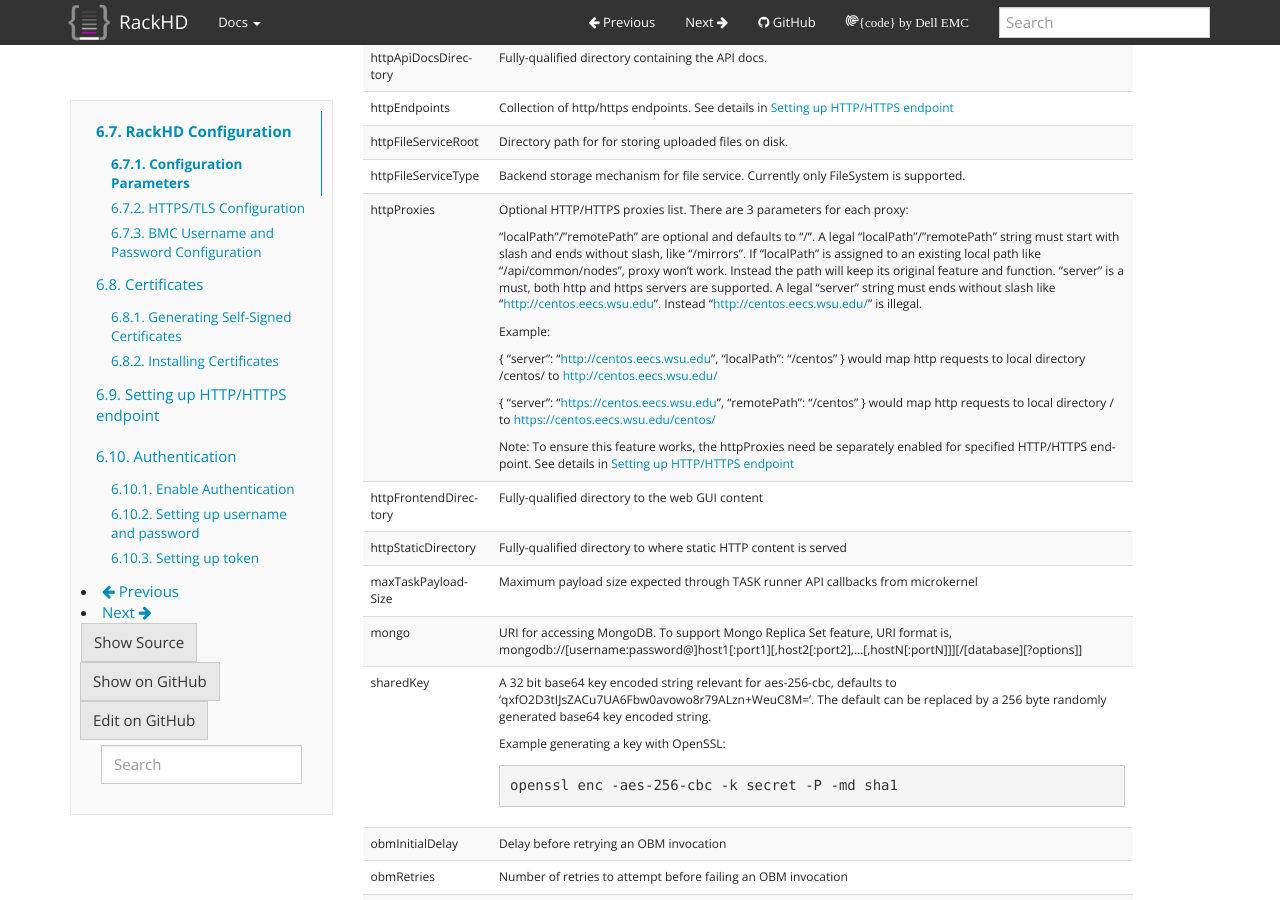
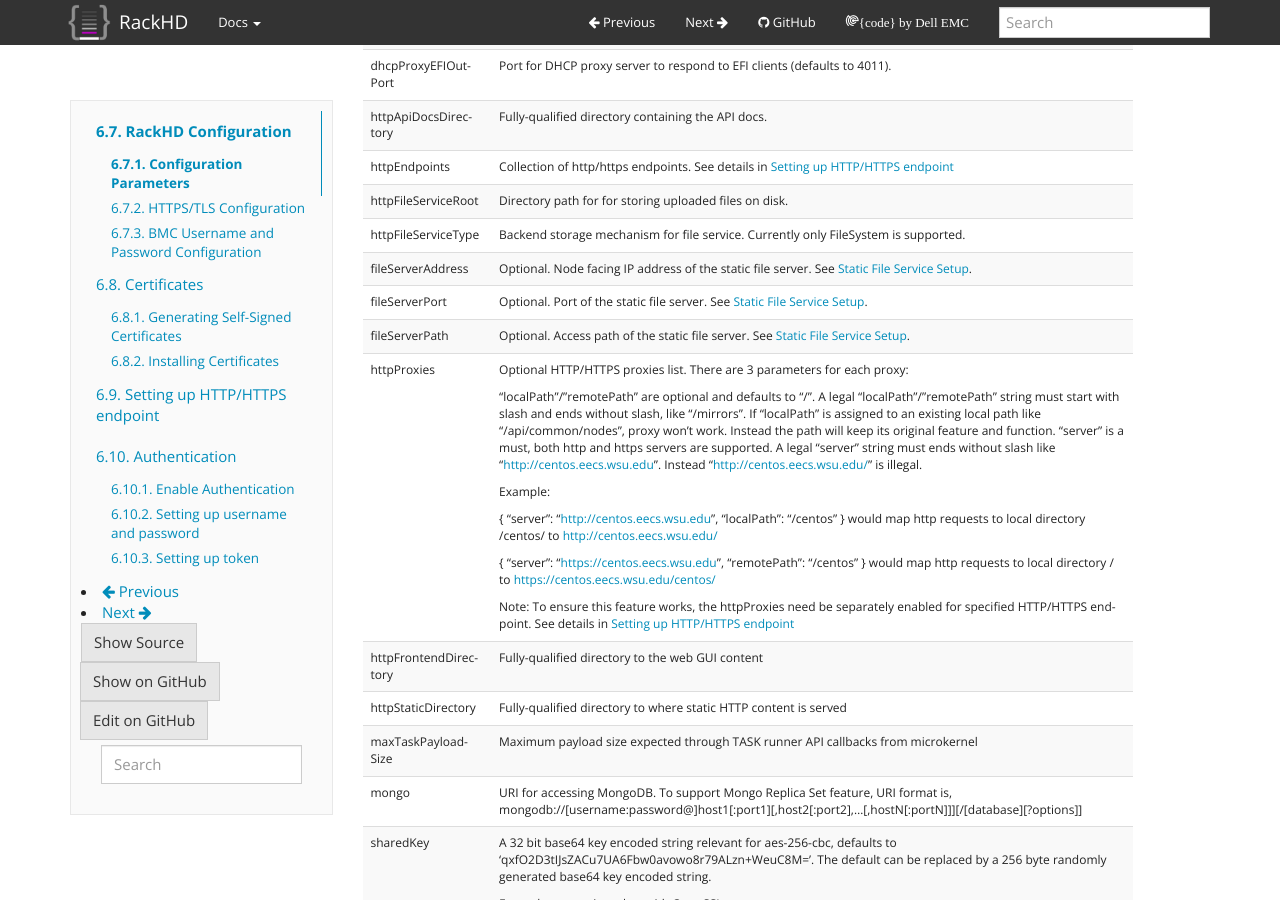
Before and after one commit to RackHD/docs, a Sphinx documentation site: the page built from docs/rackhd/configuration.rst, in a window 1280 px wide and 900 px high, scrolled down 1833 px. Built offline with Sphinx 7.4.7, drawn with Linux system fonts in a browser that asks for light colours; some of the changed text lies outside the part shown.

Commit message:
Add section for static file server

```diff
--- a/docs/rackhd/configuration.rst
+++ b/docs/rackhd/configuration.rst
@@ -41,6 +41,9 @@
         "httpDocsRoot": "./build/apidoc",
         "httpFileServiceRoot": "./static/files",
         "httpFileServiceType": "FileSystem",
+        "fileServerAddress": "172.31.128.2",
+        "fileServerPort": 3000,
+        "fileServerPath": '/',
         "httpProxies": [
             {
                 "localPath": "/coreos",
@@ -109,6 +112,12 @@
       - Directory path for for storing uploaded files on disk.
     * - httpFileServiceType
       - Backend storage mechanism for file service. Currently only FileSystem is supported.
+    * - fileServerAddress
+      - Optional. Node facing IP address of the static file server. See :ref:`static-file-server-label`.
+    * - fileServerPort
+      - Optional. Port of the static file server. See :ref:`static-file-server-label`.
+    * - fileServerPath
+      - Optional. Access path of the static file server. See :ref:`static-file-server-label`.
     * - httpProxies
       - Optional HTTP/HTTPS proxies list. There are 3 parameters for each proxy:
 
--- a/docs/rackhd/index.rst
+++ b/docs/rackhd/index.rst
@@ -25,6 +25,7 @@
    microkernel
    web_ui
    tftp_dhcp_server
+   static_file_server
    arp_poller
    boot_settings
    ssdp
```
Also changed, not shown: docs/rackhd/static_file_server.rst (added, +94 -0 lines), docs/_static/static_server_mode.png (added).
